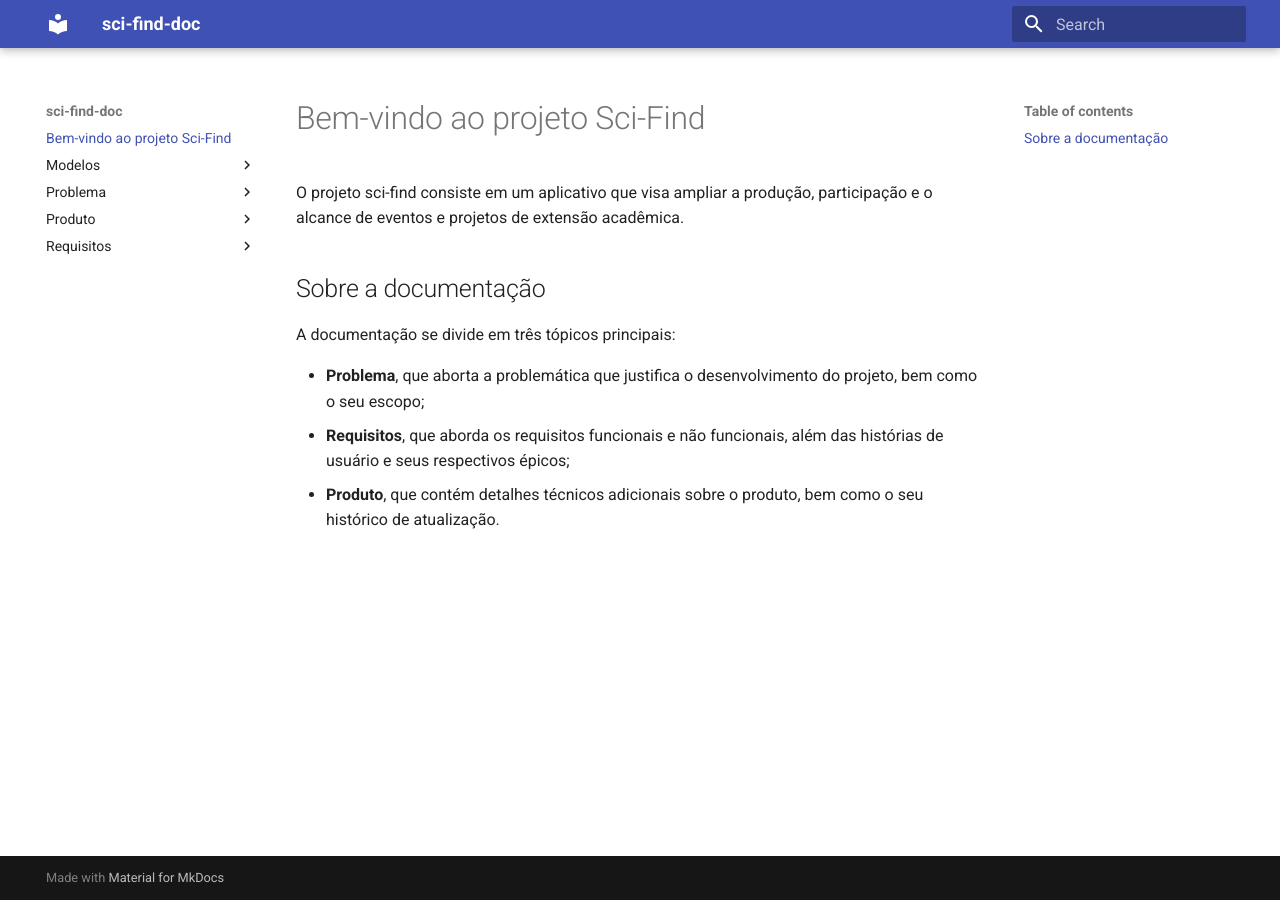
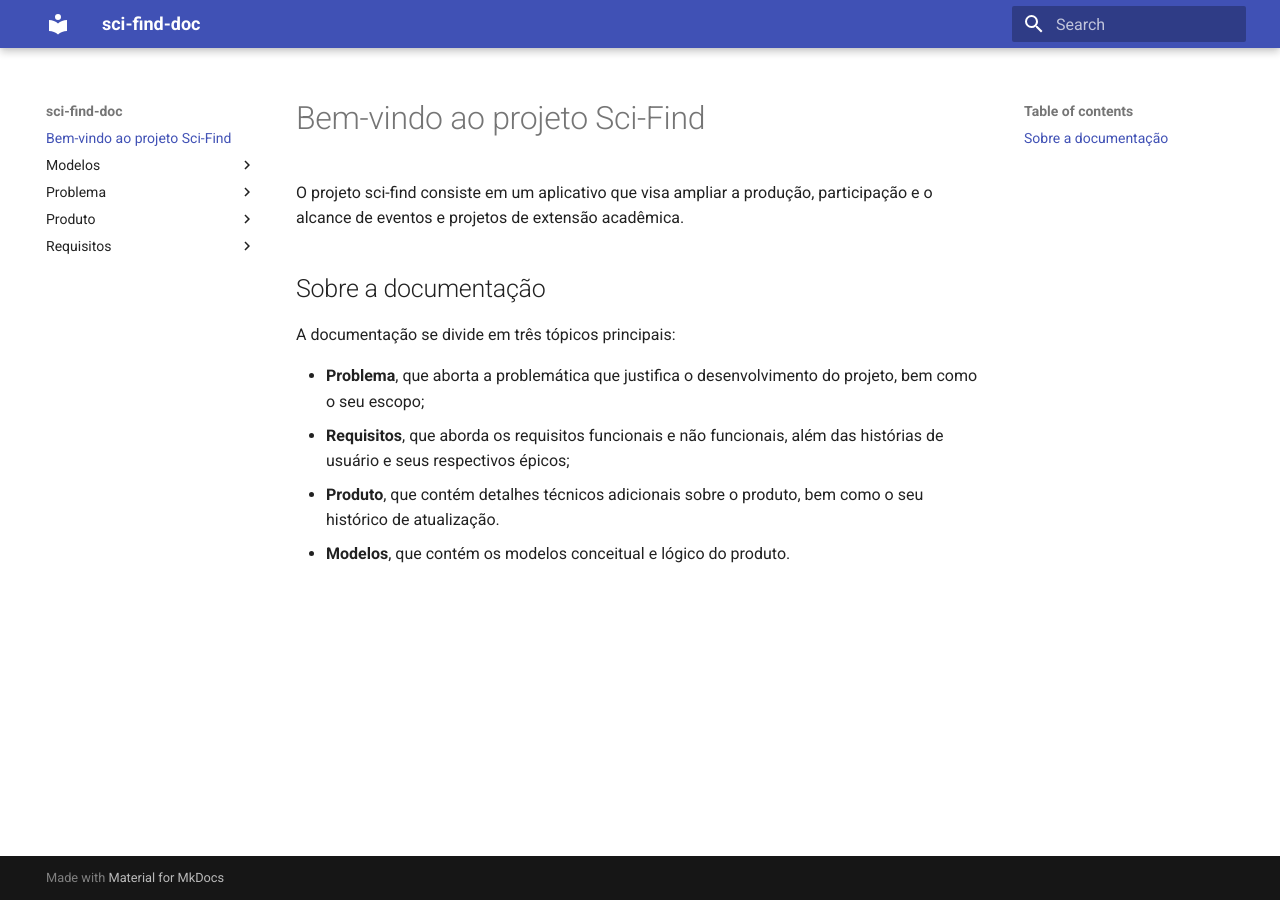
Before and after one commit to si-2026-1/sci-find, an MkDocs documentation site: the page built from docs/index.md, in a window 1280 px wide. Built offline with MkDocs 1.6.1 and Material for MkDocs 9.7.7, drawn with Linux system fonts in a browser that asks for light colours.

Commit message:
Alteração no index

```diff
--- a/docs/index.md
+++ b/docs/index.md
@@ -10,3 +10,4 @@ A documentação se divide em três tópicos principais:
 - **Problema**, que aborta a problemática que justifica o desenvolvimento do projeto, bem como o seu escopo;
 - **Requisitos**, que aborda os requisitos funcionais e não funcionais, além das histórias de usuário e seus respectivos épicos;
 - **Produto**, que contém detalhes técnicos adicionais sobre o produto, bem como o seu histórico de atualização.
+- **Modelos**, que contém os modelos conceitual e lógico do produto.
```
